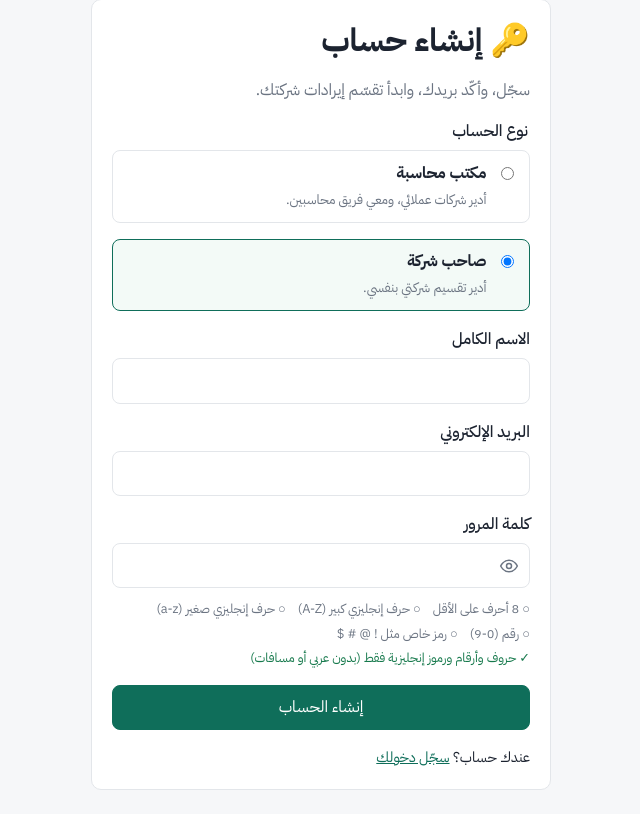
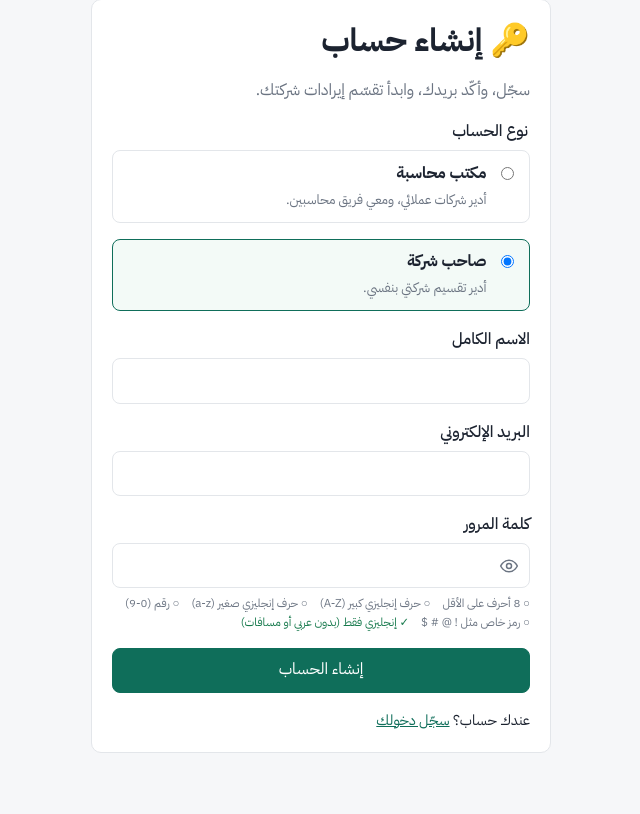
Before and after one commit to BDOONCODE/miftah-alkhazina, a FastAPI app: page /signup in a window 1280 px wide. Shown: the part 105-919 px from the top of the page, without its empty margins (319-959 px from the left). After the commit the page ends 858 px from the top, so only its background shows below. Run offline with FastAPI, Linux system fonts and the light colour scheme.

Commit message:
نموذج إضافة مستخدم: الخانات والزر على نفس المستوى، وشروط كلمة المرور بخط أصغر تحت الخانة
Co-Authored-By: Claude Opus 5.5 <noreply@anthropic.com>

```diff
--- a/app/security.py
+++ b/app/security.py
@@ -18,7 +18,7 @@ PASSWORD_RULES = [
     (lambda p: re.search(r"[a-z]", p) is not None, "حرف إنجليزي صغير (a-z)"),
     (lambda p: re.search(r"[0-9]", p) is not None, "رقم (0-9)"),
     (lambda p: _ENGLISH_SYMBOL.search(p) is not None, "رمز خاص مثل ! @ # $"),
-    (lambda p: _ENGLISH_ONLY.fullmatch(p) is not None, "حروف وأرقام ورموز إنجليزية فقط (بدون عربي أو مسافات)"),
+    (lambda p: _ENGLISH_ONLY.fullmatch(p) is not None, "إنجليزي فقط (بدون عربي أو مسافات)"),
 ]
 
 
--- a/app/static/app.css
+++ b/app/static/app.css
@@ -104,7 +104,9 @@ input:focus, select:focus, textarea:focus { outline: 2px solid var(--primary); o
 .unit { color: var(--muted); font-size: .85rem; white-space: nowrap; }
 .js-day { margin-top: .3rem; }
 
-.form-grid { display: grid; gap: 1rem; grid-template-columns: repeat(auto-fill, minmax(220px, 1fr)); align-items: end; }
+/* الخانات تبدأ من نفس الخط، وأي ملاحظة تحت الخانة (مثل شروط كلمة المرور) تنزل تحتها بدون ما تزحزح الباقي */
+.form-grid { display: grid; gap: 1rem; grid-template-columns: repeat(auto-fill, minmax(220px, 1fr)); align-items: start; }
+.form-grid > .form-actions { padding-top: calc(1lh + .35rem); }
 .form-actions { display: flex; gap: .75rem; flex-wrap: wrap; }
 small { font-weight: 400; }
 
@@ -203,7 +205,7 @@ dialog::backdrop { background: rgba(20, 26, 36, .35); }
 .inline-form .pw-wrap input { width: 11rem; }
 .pw-eye { position: absolute; right: .45rem; top: 50%; transform: translateY(-50%); display: flex; background: none; border: none; cursor: pointer; padding: .25rem; color: var(--muted); border-radius: 6px; }
 .pw-eye:hover, .pw-eye:focus-visible { color: var(--text); }
-.pw-rules { list-style: none; padding: 0; margin: .35rem 0 0; display: flex; flex-wrap: wrap; gap: .25rem .75rem; font-size: .8rem; font-weight: 400; color: var(--muted); }
+.pw-rules { list-style: none; padding: 0; margin: .1rem 0 0; display: flex; flex-wrap: wrap; gap: .1rem .75rem; font-size: .72rem; line-height: 1.5; font-weight: 400; color: var(--muted); }
 .pw-rules li::before { content: "○ "; }
 .pw-rules li.ok { color: var(--positive); }
 .pw-rules li.ok::before { content: "✓ "; }
--- a/app/static/password.js
+++ b/app/static/password.js
@@ -8,7 +8,7 @@
     [(p) => /[a-z]/.test(p), "حرف إنجليزي صغير (a-z)"],
     [(p) => /[0-9]/.test(p), "رقم (0-9)"],
     [(p) => /[!-\/:-@\[-`{-~]/.test(p), "رمز خاص مثل ! @ # $"],
-    [(p) => /^[!-~]*$/.test(p), "حروف وأرقام ورموز إنجليزية فقط (بدون عربي أو مسافات)"],
+    [(p) => /^[!-~]*$/.test(p), "إنجليزي فقط (بدون عربي أو مسافات)"],
   ];
 
   // أيقونات خطية (بدون إيموجي) تاخذ لون النص
```
Also changed, not shown: tests/test_signup.py (+2 -2 lines).
